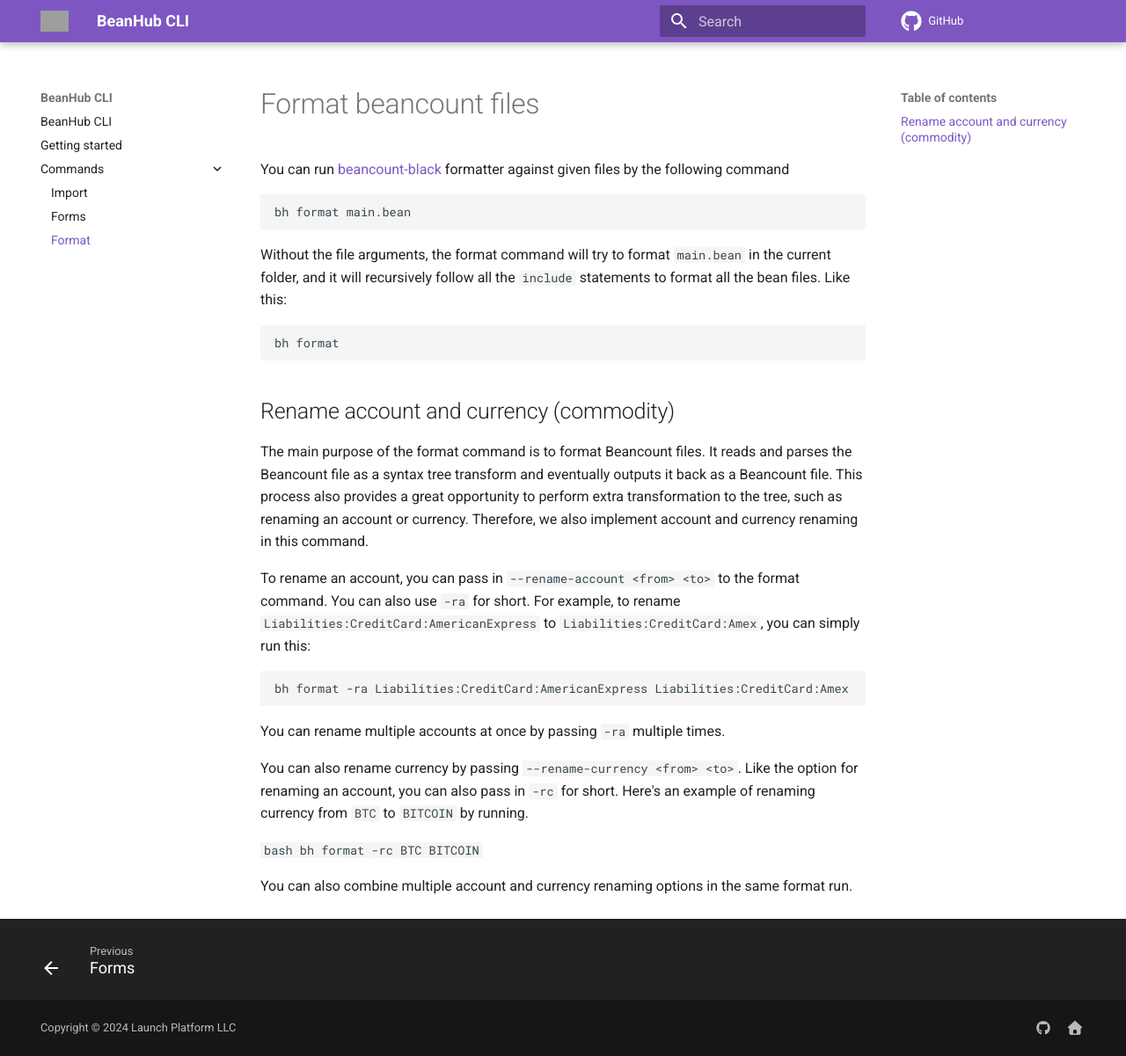
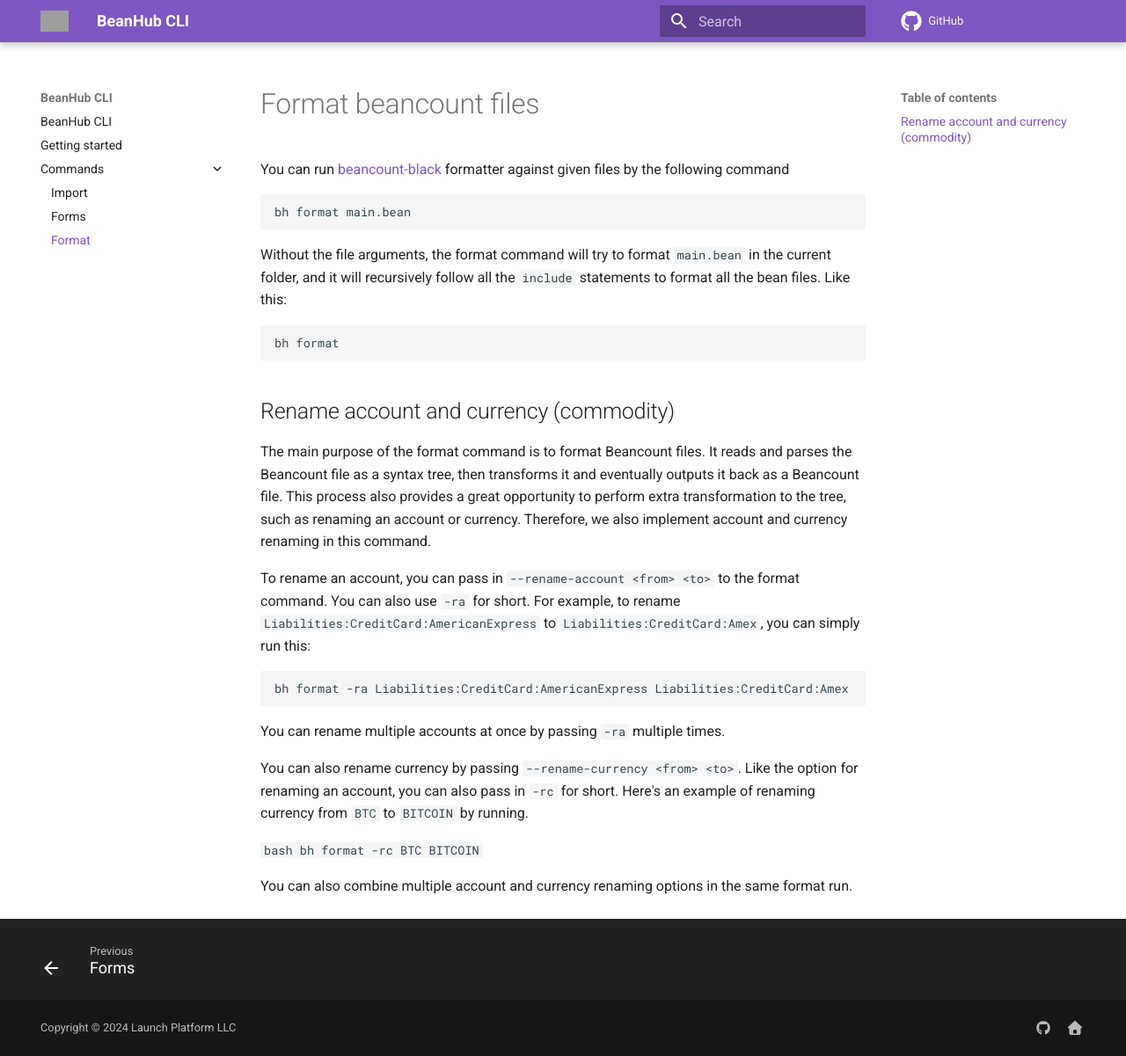
Before and after one commit to LaunchPlatform/beanhub-cli, an MkDocs documentation site: the page built from docs/docs/commands/format.md, in a window 1280 px wide and 1201 px high. Shown: the whole window at 88% size. Built offline with MkDocs 1.6.1 and Material for MkDocs 9.7.7, drawn with Linux system fonts in a browser that asks for light colours; comment, search, counter and statistics services are not loaded; grey boxes are pictures that could not be loaded.

Commit message:
doc wording

```diff
--- a/docs/docs/commands/format.md
+++ b/docs/docs/commands/format.md
@@ -16,7 +16,7 @@
 ## Rename account and currency (commodity)
 
 The main purpose of the format command is to format Beancount files.
-It reads and parses the Beancount file as a syntax tree transform and eventually outputs it back as a Beancount file.
+It reads and parses the Beancount file as a syntax tree, then transforms it and eventually outputs it back as a Beancount file.
 This process also provides a great opportunity to perform extra transformation to the tree, such as renaming an account or currency.
 Therefore, we also implement account and currency renaming in this command.
 
```
